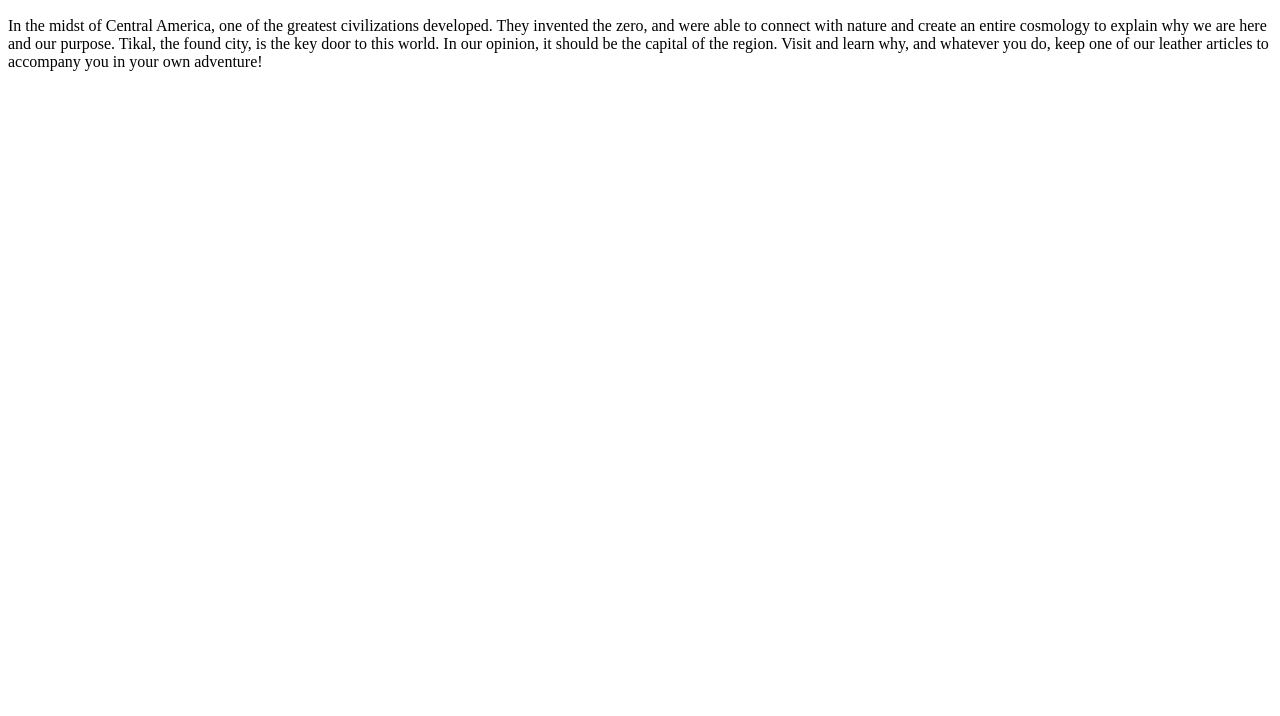
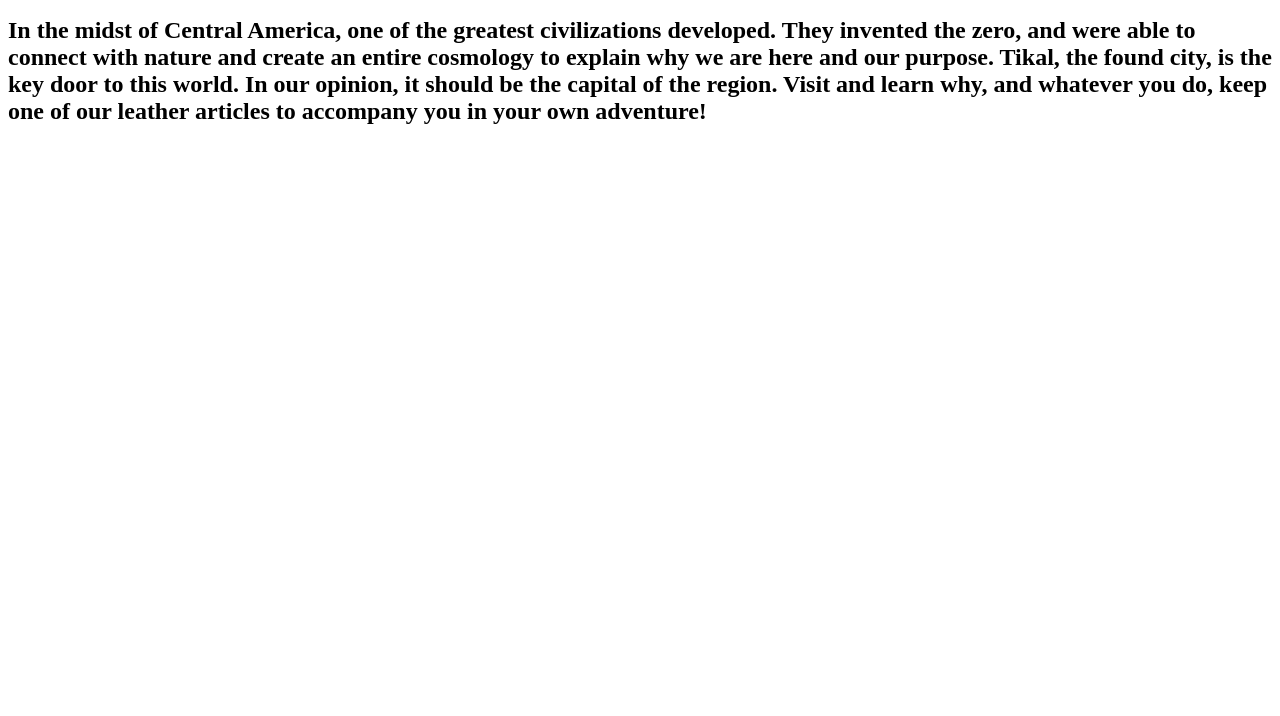
Before and after one commit to fatedaccident8/tikalhatswebsite, a plain HTML site: page index.html in a window 1280 px wide. Shown: the part 84-800 px from the top of the page. Drawn offline with Linux system fonts and the light colour scheme.

Commit message:
Update index.html

```diff
--- a/index.html
+++ b/index.html
@@ -6,11 +6,11 @@
   <body>
     <h1> <p style="text-align: centre;"> Welcome to Tikal Hats! </p>
 </h1>
-    <body> In the midst of Central America, one of the greatest civilizations developed.
+    <body> <h2> In the midst of Central America, one of the greatest civilizations developed.
       They invented the zero, and were able to connect with nature and create an entire cosmology to explain why we are here
     and our purpose.
     Tikal, the found city, is the key door to this world.
     In our opinion, it should be the capital of the region.
-    Visit and learn why, and whatever you do, keep one of our leather articles to accompany you in your own adventure!</body>
+    Visit and learn why, and whatever you do, keep one of our leather articles to accompany you in your own adventure!</h2></body>
   </body>
 </html>
```
